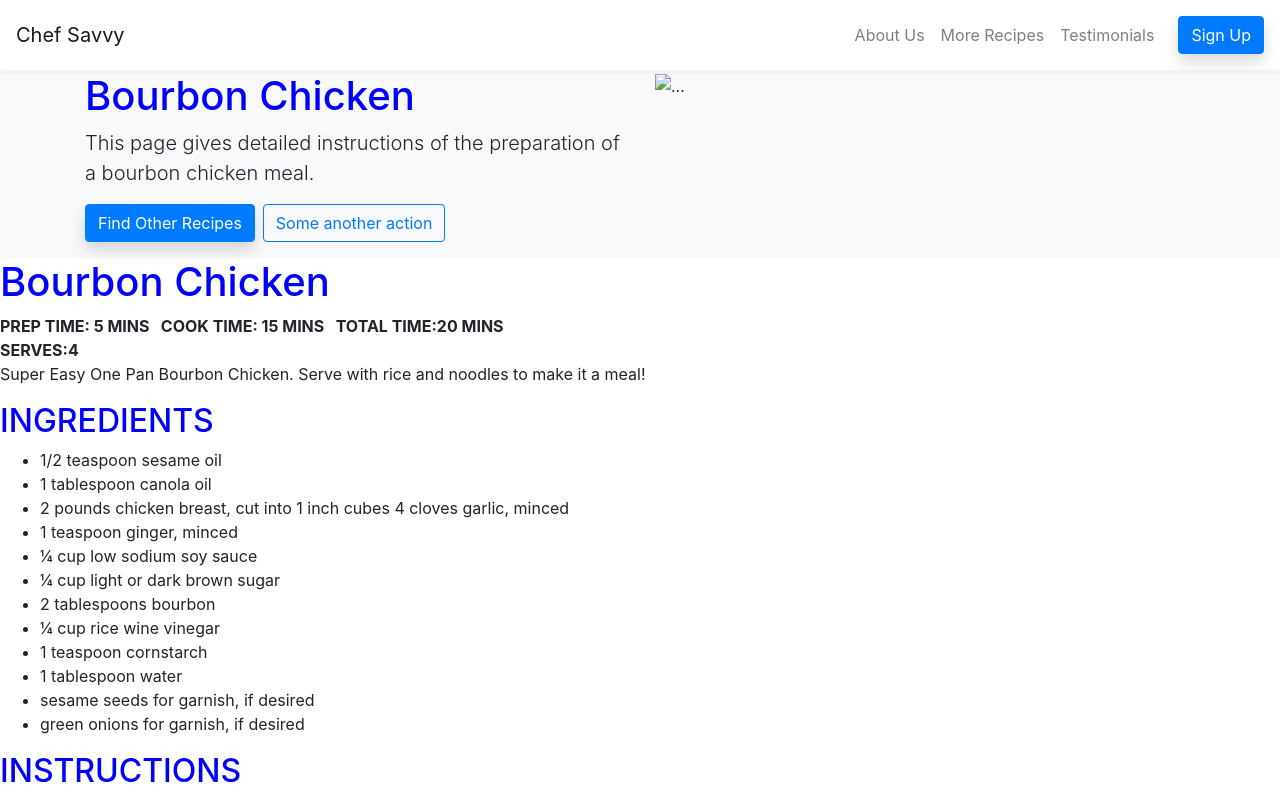
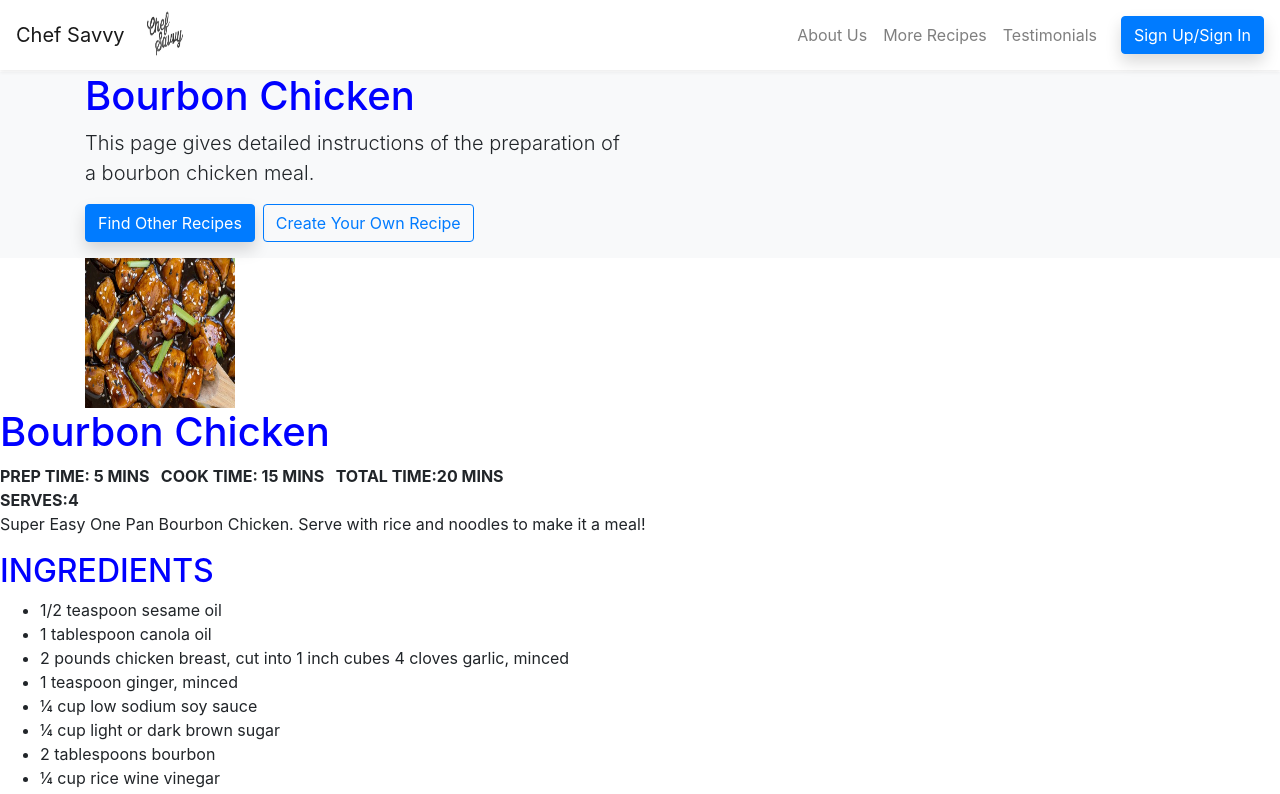
Before and after one commit to ashleigh-knight1/untitled1, a plain HTML site: page index.html in a window 1280 px wide. Shown: the top 794 px of the page. Drawn offline with nearby package versions, Linux system fonts and the light colour scheme.

Commit message:
bootstrap redone

```diff
--- a/index.html
+++ b/index.html
@@ -10,6 +10,7 @@ h1,h2,h3{color: blue}
 </head>
 <body>
 <nav class="navbar navbar-light navbar-expand-lg fixed-top shadow-sm bg-white"><a href="index.html" class="navbar-brand">Chef Savvy</a>
+    <img src="cslogo.JPG" width="50" height="50">
     <button type="button" data-toggle="collapse" data-target="#navbarSupportedContent" aria-controls="navbarSupportedContent" aria-expanded="false" aria-label="Toggle navigation" class="navbar-toggler"><span class="navbar-toggler-icon"></span></button>
     <div id="navbarSupportedContent" class="collapse navbar-collapse">
         <ul class="navbar-nav ml-auto">
@@ -18,7 +19,7 @@ h1,h2,h3{color: blue}
             <li class="nav-item"><a href="#" class="nav-link">Testimonials</a></li>
         </ul>
         <div class="navbar-text ml-lg-3">
-            <a href="#" class="btn btn-primary text-white shadow">Sign Up</a>
+            <a href="#" class="btn btn-primary text-white shadow">Sign Up/Sign In</a>
         </div>
     </div>
 </nav>
@@ -30,12 +31,14 @@ h1,h2,h3{color: blue}
             <div class="col-lg-6 order-2 order-lg-1">
                 <h1>Bourbon Chicken</h1>
                 <p class="lead">This page gives detailed instructions of the preparation of a bourbon chicken meal.  </p>
-                <p><a href="#" class="btn btn-primary shadow mr-2">Find Other Recipes</a><a href="#" class="btn btn-outline-primary">Some another action</a></p>
+                <p><a href="#" class="btn btn-primary shadow mr-2">Find Other Recipes</a><a href="#" class="btn btn-outline-primary">Create Your Own Recipe</a></p>
             </div>
-            <div class="col-lg-6 order-1 order-lg-2"><img src="downloads/logo.png" alt="..." class="img-fluid"></div>
         </div>
     </div>
 </section>
+<div class="container">
+<img src="bourbonchicken.jpg" width="150" height="150">
+</div>
 <h1>Bourbon Chicken</h1>
 <b><span> PREP TIME: 5 MINS &nbsp;&nbsp;COOK TIME: 15 MINS &nbsp;&nbsp;TOTAL TIME:20 MINS</span><br/>
     SERVES:4
```
Also changed, not shown: Chef Savvy logo.JPG (added), bourbonchicken.jpg (added), cslogo.JPG (added).
